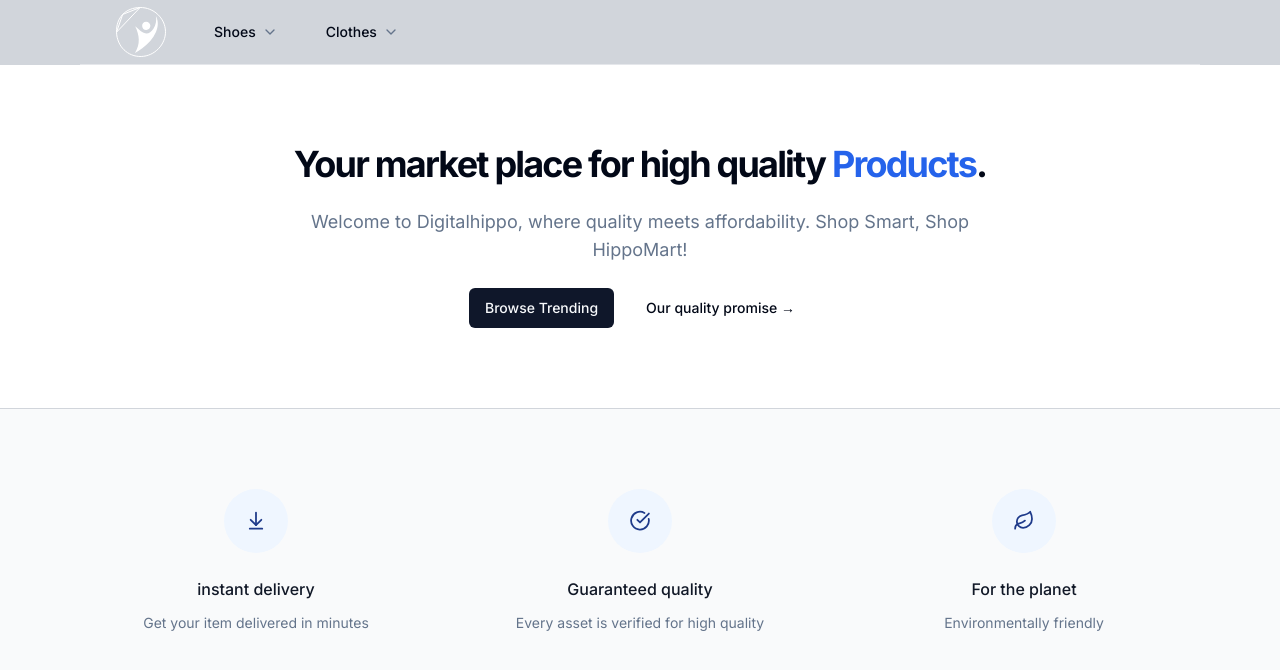
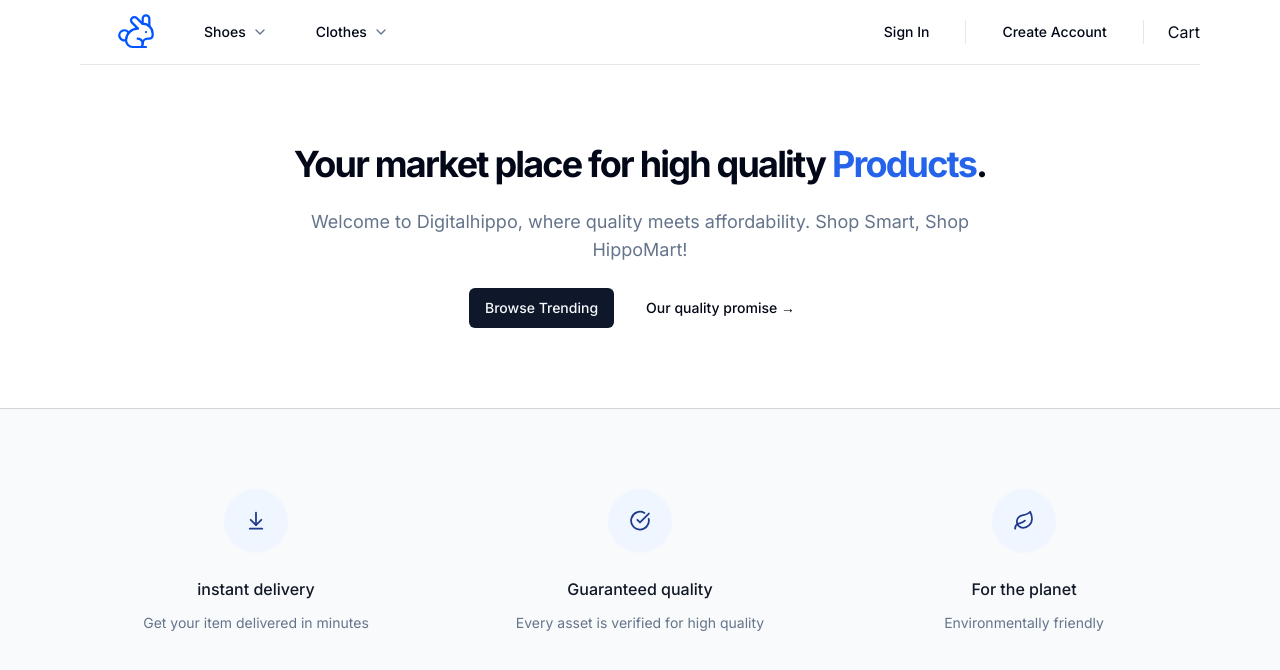
Before and after one commit to hishammfaume/estore, a Next.js app: page / in a window 1280 px wide. Shown: the top 670 px of the page. Built offline with nearby package versions, Linux system fonts and the light colour scheme.

Commit message:
Refactor Cart component and add dependencies

```diff
--- a/package.json
+++ b/package.json
@@ -9,6 +9,7 @@
     "lint": "next lint"
   },
   "dependencies": {
+    "@radix-ui/react-dialog": "^1.1.2",
     "@radix-ui/react-slot": "^1.1.0",
     "class-variance-authority": "^0.7.0",
     "clsx": "^2.1.1",
--- /dev/null
+++ b/src/components/Cart.tsx
@@ -0,0 +1,10 @@
+import React from 'react'
+
+
+const Cart = () => {
+  return (
+    <div>Cart</div>
+  )
+}
+
+export default Cart
--- a/src/components/Navbar.tsx
+++ b/src/components/Navbar.tsx
@@ -1,36 +1,77 @@
-import React from 'react'
-import MaxwidthWrapper from './MaxwidthWrapper'
-import Link from 'next/link'
-import { icons } from './icons'
-import NavItems from './NavItems'
+import React from "react";
+import MaxwidthWrapper from "./MaxwidthWrapper";
+import Link from "next/link";
+import { icons } from "./icons";
+import NavItems from "./NavItems";
+import { buttonVariants } from "./ui/button";
+import { Span } from "next/dist/trace";
+import Cart from "./Cart";
 
 const Navbar = () => {
+  const user = null;
   return (
-    <div  className='bg-white sticky z-50 top-0 inset-x-0 h-16'>
-        <header className='relative bg-gray-300'>
+    <div className="bg-white sticky z-50 top-0 inset-x-0 h-16">
+      <header className="relative bg-white-300">
         <MaxwidthWrapper>
-                <div className='border-b border-gray-200'>
-                    <div className='flex h-16 items-center'>
-
-
+          <div className="border-b border-gray-200">
+            <div className="flex h-16 items-center">
               {/* TODO: mobile nav */}
 
+              <div className="ml-4 flex lg:ml-9">
+                <Link href="/">
+                  <icons.logo className="logo" />
+                </Link>
+              </div>
+              <div className="hidden z-50 lg:ml-8 lg:block lg:self-stretch">
+                <NavItems />
+              </div>
+              <div className="ml-auto flex items-center">
+                <div className="hidden lg:flex lg:fle-1 lg:items-center lg:justify-end lg:space-x-6">
+                  {user ? null : (
+                    <Link
+                      href={"/sign-in"}
+                      className={buttonVariants({
+                        variant: "ghost",
+                        size: "sm",
+                      })}
+                    >
+                      Sign In
+                    </Link>
+                  )}
+                  {user ? null : (
+                    <span className="h-6 w-px bg-gray-200" aria-hidden="true" />
+                  )}
 
-                        <div className='ml-4 flex lg:ml-9'>
-                            <Link href='/'>
-                            <icons.logo className="logo"/>
-                            </Link>
+                  {user ? (
+                    <p></p>
+                  ) : (
+                    <Link
+                      href={"/sign-up"}
+                      className={buttonVariants({
+                        variant: "ghost",
+                        size: "sm",
+                      })}
+                    > Create Account</Link>
+                  )}
 
+                  {user ? ( <span className="h-6 w-px bg-gray-200" aria-hidden="true" />):
+                  null
+                  }
+                  {user? null : (<div className="flex lg:ml-6">
+                    <span className="h-6 w-px bg-gray-200" aria-hidden="true" />
+                  </div>)}
+
+                  <div className="ml-4 flow-root lg:ml-6">
+                    <Cart />
                   </div>
-                        <div className='hidden z-50 lg:ml-8 lg:block lg:self-stretch'>
-                            <NavItems />
+                </div>
               </div>
             </div>
           </div>
         </MaxwidthWrapper>
       </header>
     </div>
-  )
-}
+  );
+};
 
-export default Navbar
+export default Navbar;
--- a/src/components/icons.tsx
+++ b/src/components/icons.tsx
@@ -1,7 +1,8 @@
 import { LucideProps } from "lucide-react";
 
 export const icons = {
-    logo: (props: LucideProps) => (/*
+  logo: (
+    props: LucideProps /*
         <svg {...props} viewBox='0 0 512 512'>
         <g>
           <path
@@ -72,12 +73,30 @@ export const icons = {
             data-original='#abdfeb'
             opacity='1'></path>
         </g>
-      </svg>*/
+      </svg>
 <svg {...props} width="50" height="50" viewBox="0 0 50 50" fill="none" xmlns="http://www.w3.org/2000/svg">
 <path d="M19 45.96C24.5824 36.9522 23.5058 28.2391 19.1666 19.267C20.9659 20.8268 22.6998 22.47 24.5765 23.9316C29.6385 27.8759 33.8825 27.1138 37.4247 21.7348C39.9944 17.8322 40.7141 13.5783 39.8843 9C42.6532 14.3523 42.2398 19.7314 39.9736 25.0569C37.0857 31.838 32.1813 36.9879 26.2926 41.2447C23.9489 42.9385 21.4358 44.3942 19 45.96Z" fill="white"/>
 <path d="M26.1435 18.9115C26.0632 16.4705 27.6603 14.8035 30.111 14.7737C32.3951 14.7469 34.3283 16.5509 34.3789 18.7597C34.4294 20.9625 32.5468 22.9064 30.3014 22.9689C28.0291 23.0314 26.2208 21.2691 26.1435 18.9115Z" fill="white"/>
 <path d="M0.517298 25.2248L0.5173 25.2248C0.978213 39.3499 11.7404 49.8635 25.2354 49.4904C38.5936 49.1166 49.7945 37.4817 49.4941 24.3264C49.1938 11.1408 37.7013 0.341523 24.1004 0.50176L0.517298 25.2248ZM0.517298 25.2248C0.277389 17.8945 2.54227 11.7666 6.65804 7.45111M0.517298 25.2248L6.65804 7.45111M6.65804 7.45111C10.7736 3.13577 16.7796 0.591191 24.1002 0.501762L6.65804 7.45111Z" stroke="white"/>
-</svg>
-
-    )
-}
+</svg>*/
+  ) => (
+    <svg
+      xmlns="http://www.w3.org/2000/svg"
+      width="40"
+      height="40"
+      viewBox="0 0 24 24"
+      fill="none"
+      stroke="#0055ff"
+      stroke-width="1.35"
+      stroke-linecap="round"
+      stroke-linejoin="round"
+      class="lucide lucide-rabbit"
+    >
+      <path d="M13 16a3 3 0 0 1 2.24 5" />
+      <path d="M18 12h.01" />
+      <path d="M18 21h-8a4 4 0 0 1-4-4 7 7 0 0 1 7-7h.2L9.6 6.4a1 1 0 1 1 2.8-2.8L15.8 7h.2c3.3 0 6 2.7 6 6v1a2 2 0 0 1-2 2h-1a3 3 0 0 0-3 3" />
+      <path d="M20 8.54V4a2 2 0 1 0-4 0v3" />
+      <path d="M7.612 12.524a3 3 0 1 0-1.6 4.3" />
+    </svg>
+  ),
+};
--- /dev/null
+++ b/src/components/ui/sheet.tsx
@@ -0,0 +1,140 @@
+"use client"
+
+import * as React from "react"
+import * as SheetPrimitive from "@radix-ui/react-dialog"
+import { cva, type VariantProps } from "class-variance-authority"
+import { X } from "lucide-react"
+
+import { cn } from "@/lib/utils"
+
+const Sheet = SheetPrimitive.Root
+
+const SheetTrigger = SheetPrimitive.Trigger
+
+const SheetClose = SheetPrimitive.Close
+
+const SheetPortal = SheetPrimitive.Portal
+
+const SheetOverlay = React.forwardRef<
+  React.ElementRef<typeof SheetPrimitive.Overlay>,
+  React.ComponentPropsWithoutRef<typeof SheetPrimitive.Overlay>
+>(({ className, ...props }, ref) => (
+  <SheetPrimitive.Overlay
+    className={cn(
+      "fixed inset-0 z-50 bg-black/80  data-[state=open]:animate-in data-[state=closed]:animate-out data-[state=closed]:fade-out-0 data-[state=open]:fade-in-0",
+      className
+    )}
+    {...props}
+    ref={ref}
+  />
+))
+SheetOverlay.displayName = SheetPrimitive.Overlay.displayName
+
+const sheetVariants = cva(
+  "fixed z-50 gap-4 bg-background p-6 shadow-lg transition ease-in-out data-[state=open]:animate-in data-[state=closed]:animate-out data-[state=closed]:duration-300 data-[state=open]:duration-500",
+  {
+    variants: {
+      side: {
+        top: "inset-x-0 top-0 border-b data-[state=closed]:slide-out-to-top data-[state=open]:slide-in-from-top",
+        bottom:
+          "inset-x-0 bottom-0 border-t data-[state=closed]:slide-out-to-bottom data-[state=open]:slide-in-from-bottom",
+        left: "inset-y-0 left-0 h-full w-3/4 border-r data-[state=closed]:slide-out-to-left data-[state=open]:slide-in-from-left sm:max-w-sm",
+        right:
+          "inset-y-0 right-0 h-full w-3/4  border-l data-[state=closed]:slide-out-to-right data-[state=open]:slide-in-from-right sm:max-w-sm",
+      },
+    },
+    defaultVariants: {
+      side: "right",
+    },
+  }
+)
+
+interface SheetContentProps
+  extends React.ComponentPropsWithoutRef<typeof SheetPrimitive.Content>,
+    VariantProps<typeof sheetVariants> {}
+
+const SheetContent = React.forwardRef<
+  React.ElementRef<typeof SheetPrimitive.Content>,
+  SheetContentProps
+>(({ side = "right", className, children, ...props }, ref) => (
+  <SheetPortal>
+    <SheetOverlay />
+    <SheetPrimitive.Content
+      ref={ref}
+      className={cn(sheetVariants({ side }), className)}
+      {...props}
+    >
+      {children}
+      <SheetPrimitive.Close className="absolute right-4 top-4 rounded-sm opacity-70 ring-offset-background transition-opacity hover:opacity-100 focus:outline-none focus:ring-2 focus:ring-ring focus:ring-offset-2 disabled:pointer-events-none data-[state=open]:bg-secondary">
+        <X className="h-4 w-4" />
+        <span className="sr-only">Close</span>
+      </SheetPrimitive.Close>
+    </SheetPrimitive.Content>
+  </SheetPortal>
+))
+SheetContent.displayName = SheetPrimitive.Content.displayName
+
+const SheetHeader = ({
+  className,
+  ...props
+}: React.HTMLAttributes<HTMLDivElement>) => (
+  <div
+    className={cn(
+      "flex flex-col space-y-2 text-center sm:text-left",
+      className
+    )}
+    {...props}
+  />
+)
+SheetHeader.displayName = "SheetHeader"
+
+const SheetFooter = ({
+  className,
+  ...props
+}: React.HTMLAttributes<HTMLDivElement>) => (
+  <div
+    className={cn(
+      "flex flex-col-reverse sm:flex-row sm:justify-end sm:space-x-2",
+      className
+    )}
+    {...props}
+  />
+)
+SheetFooter.displayName = "SheetFooter"
+
+const SheetTitle = React.forwardRef<
+  React.ElementRef<typeof SheetPrimitive.Title>,
+  React.ComponentPropsWithoutRef<typeof SheetPrimitive.Title>
+>(({ className, ...props }, ref) => (
+  <SheetPrimitive.Title
+    ref={ref}
+    className={cn("text-lg font-semibold text-foreground", className)}
+    {...props}
+  />
+))
+SheetTitle.displayName = SheetPrimitive.Title.displayName
+
+const SheetDescription = React.forwardRef<
+  React.ElementRef<typeof SheetPrimitive.Description>,
+  React.ComponentPropsWithoutRef<typeof SheetPrimitive.Description>
+>(({ className, ...props }, ref) => (
+  <SheetPrimitive.Description
+    ref={ref}
+    className={cn("text-sm text-muted-foreground", className)}
+    {...props}
+  />
+))
+SheetDescription.displayName = SheetPrimitive.Description.displayName
+
+export {
+  Sheet,
+  SheetPortal,
+  SheetOverlay,
+  SheetTrigger,
+  SheetClose,
+  SheetContent,
+  SheetHeader,
+  SheetFooter,
+  SheetTitle,
+  SheetDescription,
+}
```
Also changed, not shown: 1 other file (tests, documents, lock files or other folders). Lines whose indentation alone changed are shown as unchanged.
